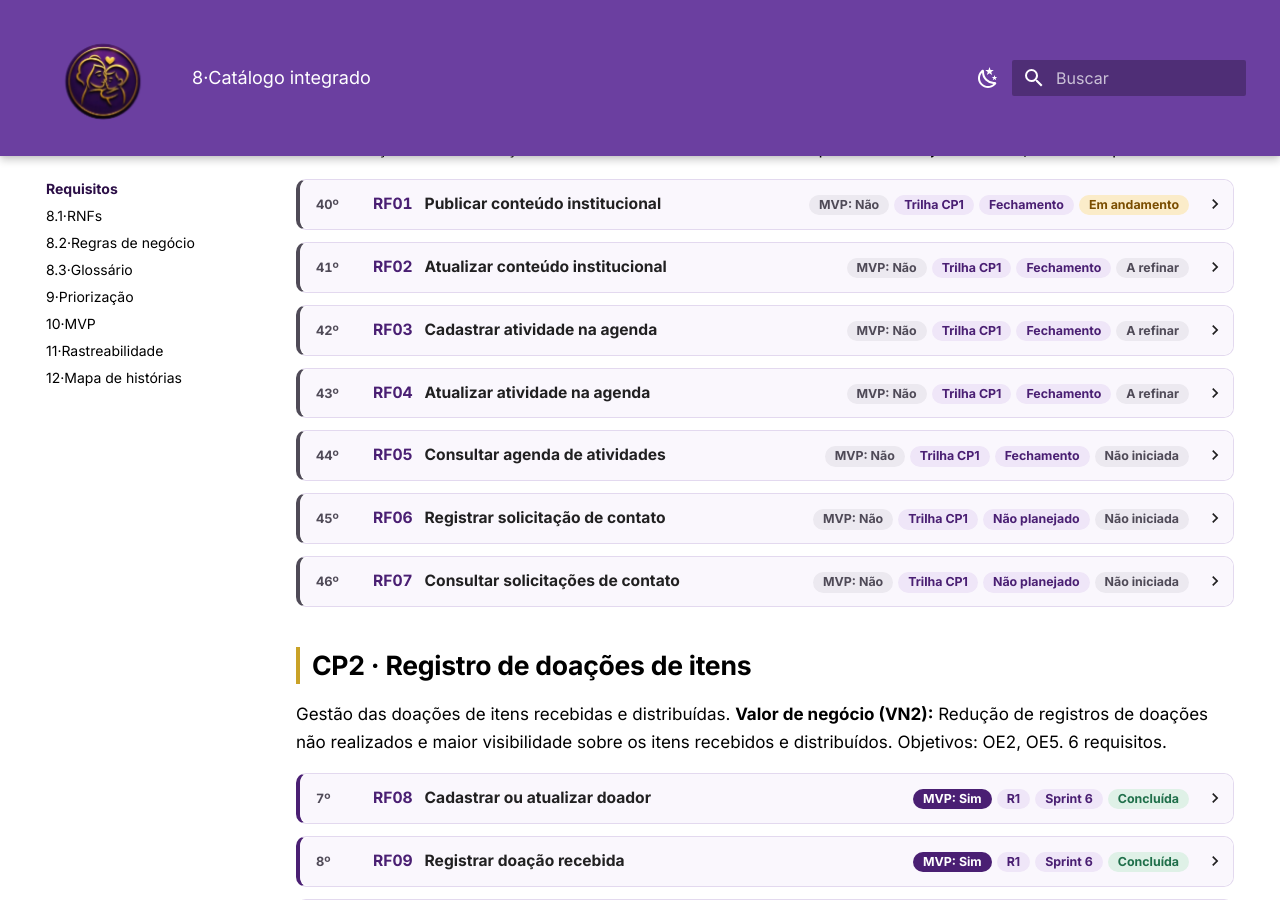
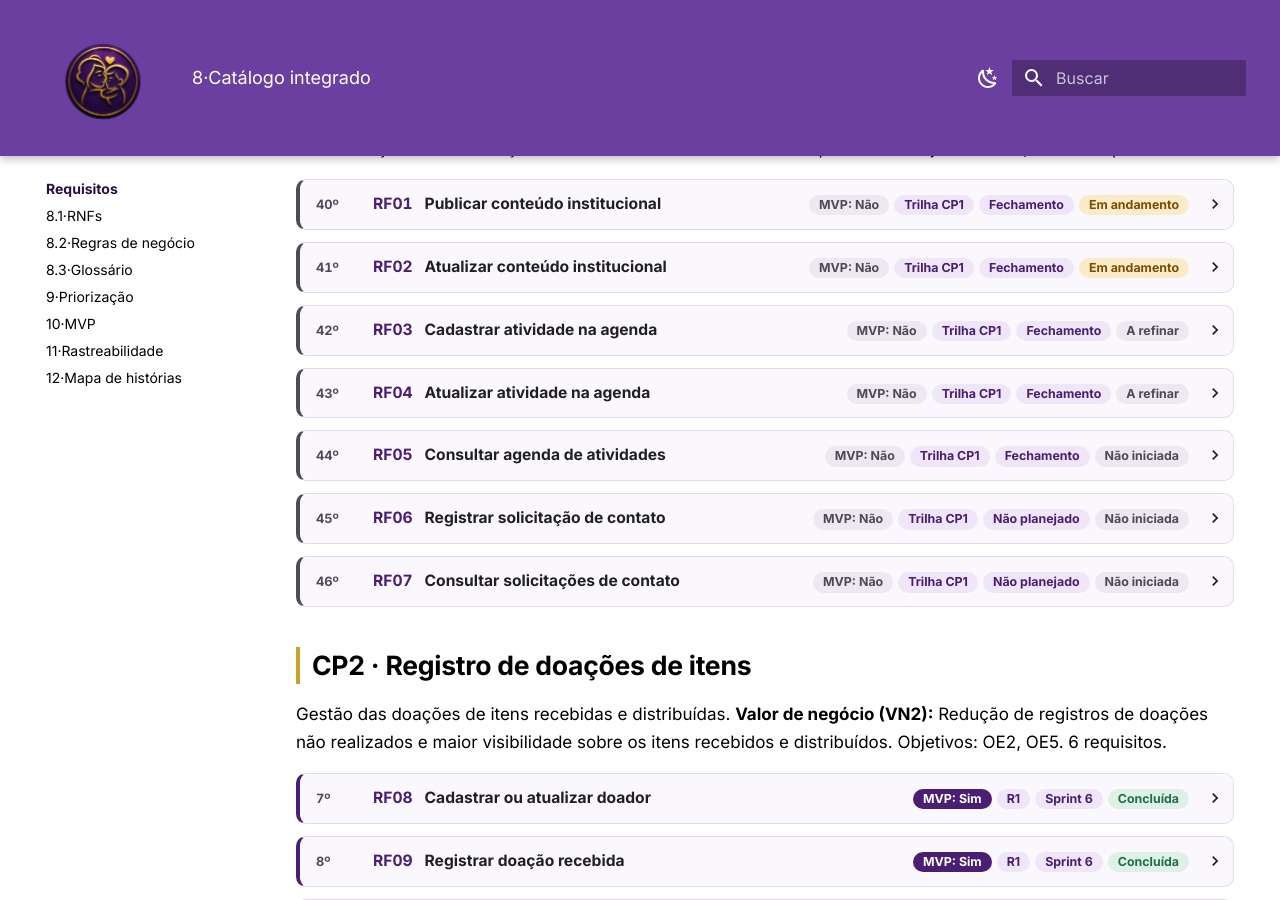
Before and after one commit to mdsreq-fga-unb/REQ-2026.2-T01-MaesGuerreiras, an MkDocs documentation site: the page built from docs/08-requisitos/index.md, in a window 1280 px wide and 900 px high, scrolled down 1267 px. Built offline with MkDocs 1.6.1 and Material for MkDocs 9.7.7, drawn with Linux system fonts in a browser that asks for light colours.

Commit message:
Atualiza a situação dos requisitos a partir das issues

```diff
--- a/docs/08-requisitos/index.md
+++ b/docs/08-requisitos/index.md
@@ -60,8 +60,8 @@ Disponibilização das informações institucionais e das atividades da associa
 
 </details>
 
-<details class="ficha" id="rf02" data-cp="cp1" data-release="trilha-cp1" data-sprint="fechamento" data-mvp="nao" data-situacao="a-refinar" data-valor="2" data-esforco="1" data-ordem="41" data-perfis="coordenacao" markdown="1">
-<summary><span class="ficha__ordem" title="Posição na ordem do backlog">41º</span> <span class="ficha__id">RF02</span> <span class="ficha__nome">Atualizar conteúdo institucional</span> <span class="ficha__chips"><span class="chip chip--mvp-nao">MVP: Não</span> <span class="chip">Trilha CP1</span> <span class="chip">Fechamento</span> <span class="chip chip--sit-a-refinar">A refinar</span></span></summary>
+<details class="ficha" id="rf02" data-cp="cp1" data-release="trilha-cp1" data-sprint="fechamento" data-mvp="nao" data-situacao="em-andamento" data-valor="2" data-esforco="1" data-ordem="41" data-perfis="coordenacao" markdown="1">
+<summary><span class="ficha__ordem" title="Posição na ordem do backlog">41º</span> <span class="ficha__id">RF02</span> <span class="ficha__nome">Atualizar conteúdo institucional</span> <span class="ficha__chips"><span class="chip chip--mvp-nao">MVP: Não</span> <span class="chip">Trilha CP1</span> <span class="chip">Fechamento</span> <span class="chip chip--sit-em-andamento">Em andamento</span></span></summary>
 
 | Parte do registro | Informação |
 | :--- | :--- |
@@ -73,8 +73,8 @@ Disponibilização das informações institucionais e das atividades da associa
 | Critérios de aceitação | <br>**CA-RF02-01:** A Coordenação consegue alterar o histórico, a missão, o endereço e as formas de contato publicados pelo RF01.<br>**CA-RF02-02:** Depois de salva a alteração, a consulta pública apresenta os novos valores.<br>**CA-RF02-03:** Os campos que não foram alterados preservam seus valores.<br>**CA-RF02-04:** Voluntário e Visitante não conseguem alterar o conteúdo institucional, inclusive por acesso direto à operação.<br>Evidência prevista: Alteração de cada tipo de informação, conferência pública, preservação dos demais campos e testes de recusa por perfil. |
 | Priorização | Valor **2** (fonte: avaliação da cliente por requisito, planilha de priorização v2) · Esforço **1** · Risco: — · Posição **41** na ordem<br>**Valor (cliente):** Could have, critério: dependência para viabilizar outras funcionalidades. «Só faz sentido junto com o RF01. Pesa porque a equipe sai no fim do semestre: sem ele, mudanças como a da nova sede (junho de 2026) exigiriam um programador para editar o site.»<br>**Esforço (equipe):** esforço 1 · complexidade 1 · lacuna 1 → consolidado 1,0<br>**Leitura da matriz:** Avaliar oportunidade (valor 2 · esforço 1). Pode entrar como ganho rápido, se sobrar tempo. Só faz sentido junto com o RF01. |
 | Entrega | MVP: **não**, conforme a nova matriz (planilha v2) · Release **Trilha CP1** · **Fechamento** · Iceberg: Base |
-| Situação | A refinar |
-| Evolução | 29/10/2026 · Nova matriz, com o valor dado pela cliente por requisito (planilha v2): esforço 3 → 1. ([MUD-015](../14-historico/index.md#mud-015))<br>31/10/2026 · Releases e sprints alinhadas à nova matriz (opção 1): sprint 7 → Fechamento. ([MUD-018](../14-historico/index.md#mud-018))<br>26/11/2026 · Incluídos critérios de aceitação para os 23 RFs previstos para a Sprint 8 e o fechamento, com evidências previstas e pendências de definição identificadas. ([MUD-057](../14-historico/index.md#mud-057)) |
+| Situação | Em andamento |
+| Evolução | 29/10/2026 · Nova matriz, com o valor dado pela cliente por requisito (planilha v2): esforço 3 → 1. ([MUD-015](../14-historico/index.md#mud-015))<br>31/10/2026 · Releases e sprints alinhadas à nova matriz (opção 1): sprint 7 → Fechamento. ([MUD-018](../14-historico/index.md#mud-018))<br>26/11/2026 · Incluídos critérios de aceitação para os 23 RFs previstos para a Sprint 8 e o fechamento, com evidências previstas e pendências de definição identificadas. ([MUD-057](../14-historico/index.md#mud-057))<br>26/11/2026 · Situação: A refinar → Em andamento (issue #109). ([MUD-059](../14-historico/index.md#mud-059)) |
 
 </details>
 
```
Also changed, not shown: docs/14-historico/index.md (+1 -0 lines).
